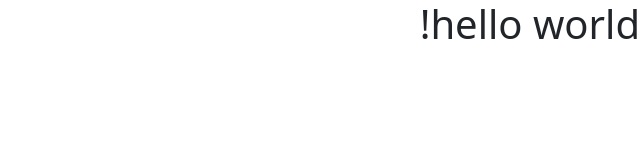
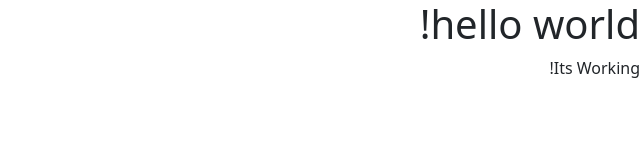
Before and after one commit to Ritikachania/mynewgitrepo, a plain HTML site: page index.html in a window 1280 px wide. Shown: the whole page, without its empty margins (640-1280 px from the left). Drawn offline with nearby package versions, Linux system fonts and the light colour scheme.

Commit message:
Update index.html

```diff
--- a/index.html
+++ b/index.html
@@ -12,6 +12,7 @@
   </head>
   <body>
     <h1>hello world!</h1>
+    <p>Its Working!</p>
 
     <!-- Optional JavaScript; choose one of the two! -->
 
```
